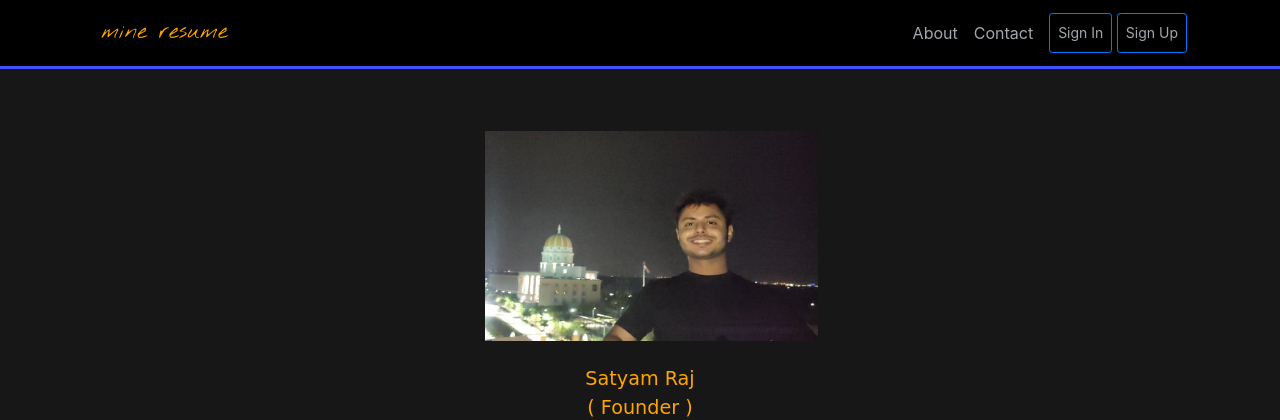
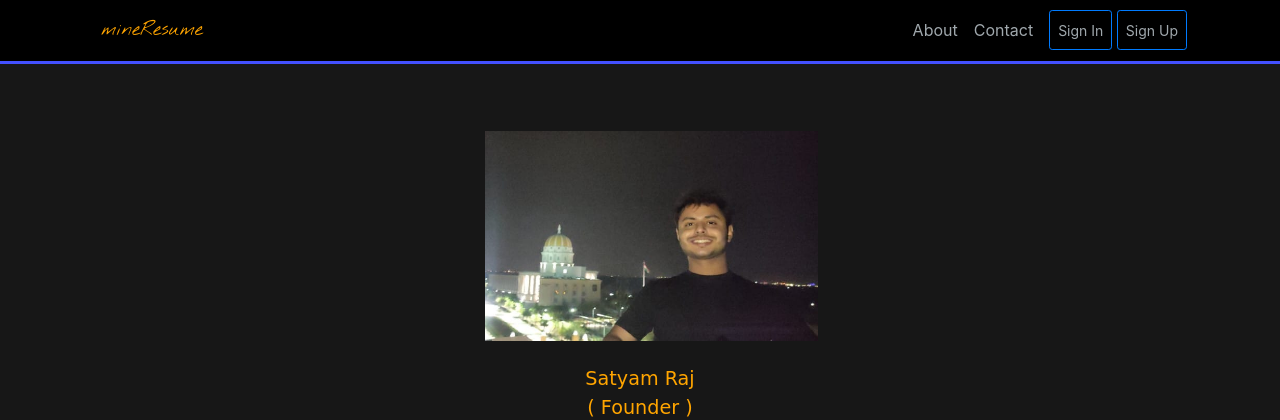
Before and after one commit to Satyam-Raj/Resume, a Django app: page /about in a window 1280 px wide. Shown: the top 420 px of the page. Run offline with Django 3.2, Linux system fonts and the light colour scheme; some libraries are stand-ins or nearby versions; some web fonts are replaced.

Commit message:
minor improvements

```diff
--- a/app/static/css/main.css
+++ b/app/static/css/main.css
@@ -244,7 +244,7 @@ body {
 .logo_font{
   font-family: 'Nothing You Could Do', cursive;
   color: orange;
-  font-size: 140%
+  font-size: 120%
 }
 
 .subs_coming_soon{
--- a/app/templates/base.html
+++ b/app/templates/base.html
@@ -30,16 +30,14 @@
     <nav class="navbar navbar-expand-md navbar-dark bg-black fixed-top">
 
       <div class="container mr-auto">
-        <span class="nav-item nav-link logo_font mr-auto">mine resume</span>
+        <span class="nav-item nav-link logo_font mr-auto">mineResume</span>
 
-        <button type="button" class="navbar-toggler ml-auto" data-toggle="collapse" data-target="#myNavbar">
-        <span class="icon-bar"></span>
-        <span class="icon-bar"></span>
-        <span class="icon-bar"></span>
+        <button type="button" class="navbar-toggler ml-auto" data-toggle="collapse" data-target="#collapsibleNavbar">
+        <span class="navbar-toggler-icon"></span>
         </button>
 
 
-        <div class="collapse navbar-collapse" id="myNavbar">
+        <div class="collapse navbar-collapse" id="collapsibleNavbar">
           <div class="navbar-nav mr-auto">
 
 
```
Also changed, not shown: db.sqlite3.
